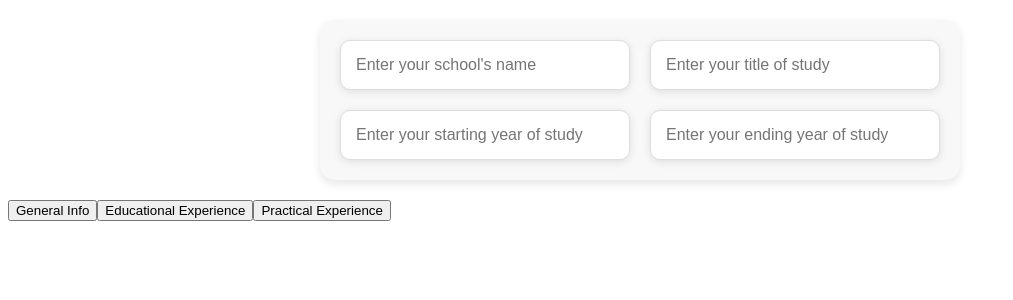
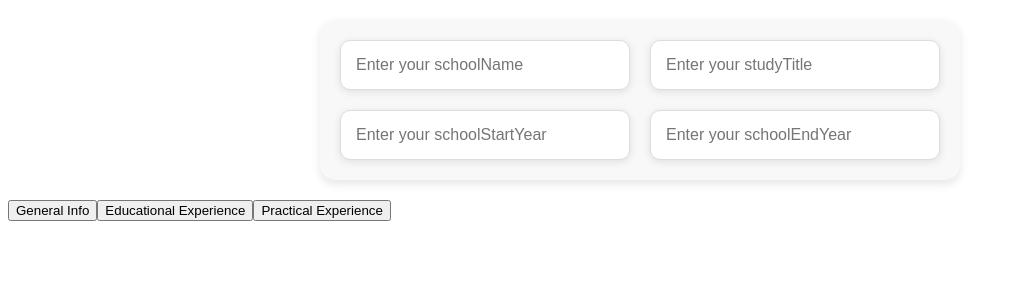
Before and after one commit to wnkinc/odin-cvApp, a React (Vite) app: page / in a window 1280 px wide. Both pictures are taken after a click on the button "Educational Experience". Shown: the top 300 px of the page, without its empty margins (0-1013 px from the left). Built offline with nearby package versions, Linux system fonts and the light colour scheme.

Commit message:
refactor educationalExp and App

```diff
--- a/src/App.jsx
+++ b/src/App.jsx
@@ -4,26 +4,48 @@ import EducationalExp from "./components/educationalExp.jsx";
 import PracticalExp from "./components/practicalExp.jsx";
 
 function App() {
-  const [formData, setFormData] = useState({
+  const [generalInfo, setGeneralInfo] = useState({
     firstName: "",
     lastName: "",
     email: "",
     phone: "",
   });
 
+  const [educationalExp, setEducationalExp] = useState({
+    schoolName: "",
+    studyTitle: "",
+    schoolStartYear: "",
+    schoolEndYear: "",
+  });
+
   const [currentComponent, setCurrentComponent] = useState("GeneralInfo");
 
-  const handleChange = (e) => {
+  const handleGeneralInfoChange = (e) => {
     const { id, value } = e.target;
-    setFormData((prevData) => ({ ...prevData, [id]: value }));
+    setGeneralInfo((prevData) => ({ ...prevData, [id]: value }));
+  };
+
+  const handleEducationalExpChange = (e) => {
+    const { id, value } = e.target;
+    setEducationalExp((prevData) => ({ ...prevData, [id]: value }));
   };
 
   const renderComponent = () => {
     switch (currentComponent) {
       case "GeneralInfo":
-        return <GeneralInfo formData={formData} handleChange={handleChange} />;
+        return (
+          <GeneralInfo
+            formData={generalInfo}
+            onChange={handleGeneralInfoChange}
+          />
+        );
       case "EducationalExp":
-        return <EducationalExp />;
+        return (
+          <EducationalExp
+            formData={educationalExp}
+            onChange={handleEducationalExpChange}
+          />
+        );
       case "PracticalExp":
         return <PracticalExp />;
     }
--- a/src/components/educationalExp.jsx
+++ b/src/components/educationalExp.jsx
@@ -1,52 +1,35 @@
-import { useState } from "react";
+import PropTypes from "prop-types";
 import "../styles.css";
 
-function EducationalExp() {
-  const [schoolName, setSchoolName] = useState("");
-  const [titleOfStudy, setTitleOfStudy] = useState("");
-  const [startOfStudy, setStartOfStudy] = useState("");
-  const [endOfStudy, setEndOfStudy] = useState("");
-
+function EducationalExp({ formData, onChange }) {
   return (
     <form className="card">
-      <input
-        className="educationalExp"
-        type="text"
-        value={schoolName}
-        onChange={(e) => setSchoolName(e.target.value)}
-        placeholder="Enter your school's name"
-        id="schoolName"
-        required
-      />
-      <input
-        className="educationalExp"
-        type="text"
-        value={titleOfStudy}
-        onChange={(e) => setTitleOfStudy(e.target.value)}
-        placeholder="Enter your title of study"
-        id="titleOfStudy"
-        required
-      />
-      <input
-        className="educationalExp"
-        type="text"
-        value={startOfStudy}
-        onChange={(e) => setStartOfStudy(e.target.value)}
-        placeholder="Enter your starting year of study"
-        id="startOfStudy"
-        required
-      />
-      <input
-        className="educationalExp"
-        type="text"
-        value={endOfStudy}
-        onChange={(e) => setEndOfStudy(e.target.value)}
-        placeholder="Enter your ending year of study"
-        id="endOfStudy"
-        required
-      />
+      {["schoolName", "studyTitle", "schoolStartYear", "schoolEndYear"].map(
+        (field) => (
+          <input
+            key={field}
+            className="educationalExp"
+            type={"text"}
+            value={formData[field]}
+            onChange={onChange}
+            placeholder={`Enter your ${field}`}
+            id={field}
+            required
+          />
+        )
+      )}
     </form>
   );
 }
 
+EducationalExp.propTypes = {
+  formData: PropTypes.shape({
+    schoolName: PropTypes.string,
+    studyTitle: PropTypes.string,
+    startYear: PropTypes.string,
+    endYear: PropTypes.string,
+  }).isRequired,
+  onChange: PropTypes.func.isRequired,
+};
+
 export default EducationalExp;
--- a/src/components/generalInfo.jsx
+++ b/src/components/generalInfo.jsx
@@ -1,7 +1,7 @@
 import "../styles.css";
 import PropTypes from "prop-types";
 
-function GeneralInfo({ formData, handleChange }) {
+function GeneralInfo({ formData, onChange }) {
   return (
     <form className="card">
       {["firstName", "lastName", "email", "phone"].map((field) => (
@@ -10,7 +10,7 @@ function GeneralInfo({ formData, handleChange }) {
           className="generalInfo"
           type={field === "email" ? "email" : "text"}
           value={formData[field]}
-          onChange={handleChange}
+          onChange={onChange}
           placeholder={`Enter your ${field}`}
           id={field}
           required
@@ -27,7 +27,7 @@ GeneralInfo.propTypes = {
     email: PropTypes.string,
     phone: PropTypes.string,
   }).isRequired,
-  handleChange: PropTypes.func.isRequired,
+  onChange: PropTypes.func.isRequired,
 };
 
 export default GeneralInfo;
```
